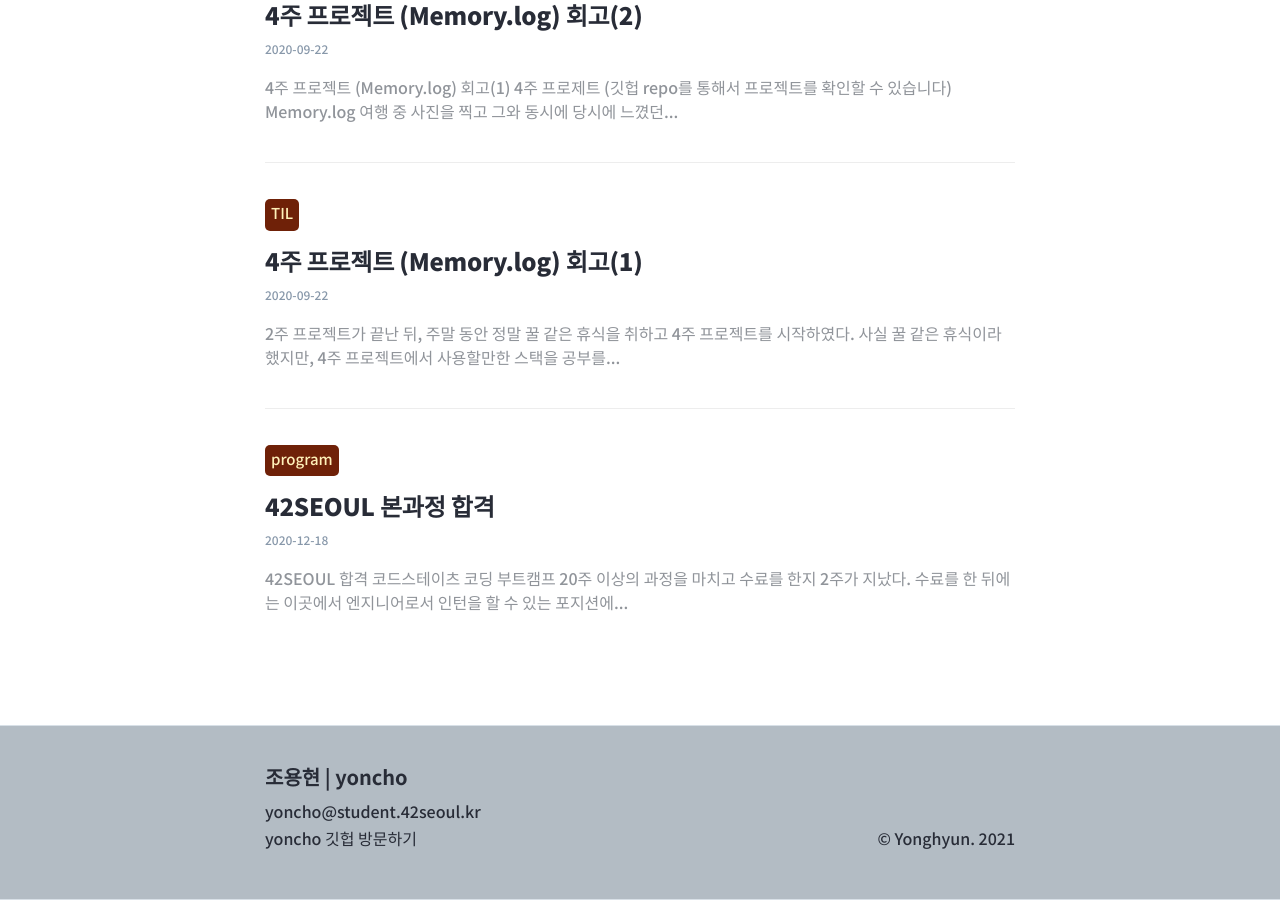
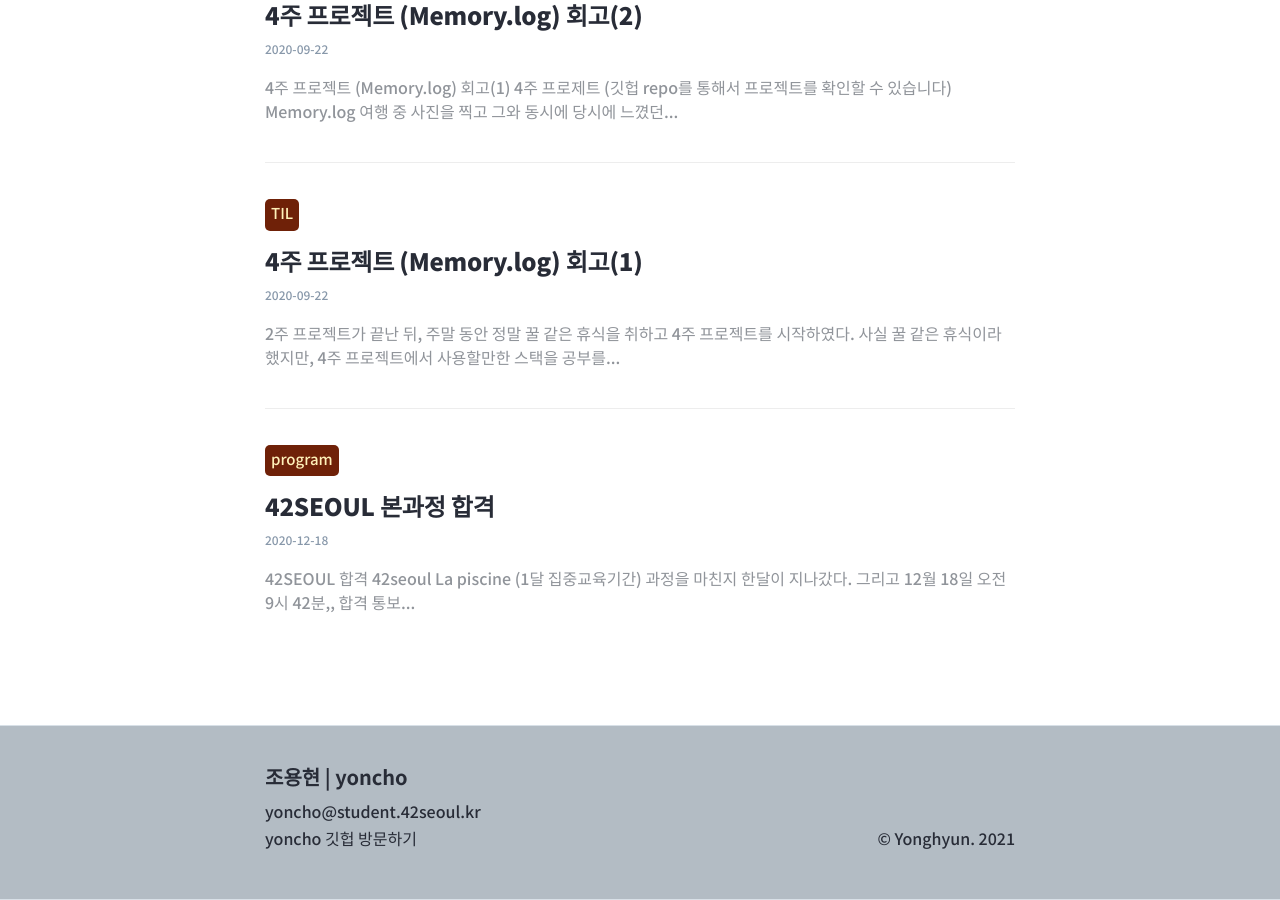
Before and after one commit to yoncho/yoncho.github.io, a Jekyll site: the page built from REPORT/index.html, in a window 1280 px wide and 900 px high, scrolled down 588 px. Built offline with Jekyll 4.4.1, drawn with Linux system fonts in a browser that asks for light colours; some web fonts are replaced; some of the changed lines change nothing that is shown.

Commit message:
2021.01.18

```diff
--- a/REPORT/1_2020.09.22.md
+++ b/REPORT/1_2020.09.22.md
@@ -1,7 +1,7 @@
 ---
 layout: post
 title: 42SEOUL 본과정 합격
-subtitle: d
+subtitle: programmer training course _ from école42 france
 type: "program"
 createDate: "2020-12-18"
 report: true
@@ -11,30 +11,54 @@ post-header: false
 header-img: ""
 order: 1
 ---
+![42-SEOUL](https://user-images.githubusercontent.com/44021629/104856396-d4126680-5955-11eb-91b4-e8ba6090ae54.jpg)
 
 ## 42SEOUL 합격
 
-코드스테이츠 코딩 부트캠프 20주 이상의 과정을 마치고 수료를 한지 2주가 지났다.
-수료를 한 뒤에는 이곳에서 엔지니어로서 인턴을 할 수 있는 포지션에 지원을 하였다.
+42seoul La piscine (1달 집중교육기간) 과정을 마친지 한달이 지나갔다.
+그리고 12월 18일 오전 9시 42분,, 합격 통보 이메일이 도착했다.
+42seoul 본과정에 **최종 합격** 을 했다.
 
-### 지원과정은?
+### 본과정 합격과정은?
 
-1. 서류 및 과제전형
-2. 1차면접(기술 및 과제)
-3. 대표면접
+1. 1차. 42seoul 온라인 테스트
+2. 2차. 42seoul La piscine 등록
+3. 3차. 42seoul La piscine 진행
+4. 42seoul 본과정 등록
+5. 42seoul 본과정 진행
 
-지원과정은 이렇게 크게는 3단계로 있었고, 2주 정도 걸렸던 것 같다.
+온라인 테스트부터 본과정 이수까지는 이렇게 크게는 5단계로 있다.
+나는 3기 1차여서 3기 2차 La piscine이 끝나고 3기 본과정이 발표되기 때문에,,
+3기 1차 La piscine 시작일로부터 합격메일이 온날까진 40일 정도가 걸렸다.
 
-1차면접에서는 과제에 대한 인터뷰로만 진행이 될줄 알았는데, 기술면접도 섞여있었다.
-다행히도 부트캠프를 수료한 뒤에, 그동안 많은 개념들이 짧은 시간에 한꺼번에 들어와서 섞여있었고 잘 이해하지못하고 넘어갔던 개념들도 있었는데, 그런 부분들을 차근차근
-정리하며 공부하는 시간을 갖고 있었는데 꽤 도움이 되었었다.
+1차 온라인 테스트에는 가벼운 알고리즘 문제가 우릴 기다리고있다.
+비전공자들도 충분히 풀 수 있는 알고리즘 문제였고,
+테스트는 2개의 유형의 문제를 풀어야하는데
+각각 10 level 이상씩 풀어야 온라인 테스트 합격을 할 수 있는 것으로 추측된다.
 
-하지만 설명을 할 때 매끄럽지 못하게 설명을 하여 아쉬웠던 부분도 많았기때문에 기대하지말자..라고 생각했지만 다행히도 1차면접을 통과하고, 이어 합격하게 되었다.
+1차 온라인 테스트가 통과되면 La piscine을 진행할 기간을 선택한다.
+*한 기수에는 1차, 2차 두 그룹으로 나눠서 La piscine이 진행된다.
+그럼 자신이 하고싶은 기간에 한달 집중과정이 진행된다.
+
+한달 집중과정은 개발환경은 mac os이며 shell과 c언어로 문제를 해결해가는 과정으로, 매주 금요일에는 exam(시험)을 봐야하고, 매주 토,일은 선택적인 Rush(랜덤 팀 매칭 그룹 과제)를 진행할 수 있다.
+맨 마지막주 금요일에는 La piscine의 마지막날이자 final exam(최종 평가 시험)이 있다.
+*대략 본과정 온 사람들을 조사를 해보면,, 평균적으로 La piscine때 level은 6 이상이고, (가끔 level 5이신분도 계신다),, exam중에서 final exam이 중요한 것 같다.
+어디까지나 개인적인 의견이다.*
+
+본과정을 현재 진행중에 있지만, La piscine과 본과정을 경험하면서 느낀건..
+école42 프랑스가 운영중인 42프로그램이 정말 좋은 프로그램인건 확실하다.
+동료학습과 정말 잘 짜여진 소프트웨어적 서브젝트들이 우리의 역량을 높여주며.
+특히, 동료학습으로 만나게되는 42seoul 과정을 같이 하고있는 분들과의 대화는
+정말 유익한 경험이자 삶에서 좋은 조언이된다.
+쉽게 경험할 수 없는 경험이다 !!
+많은 분들이 42seoul에서 개발자의 길을 걷길,,😀
+
 
 <hr>
 
-앞으로 4개월 동안 **COE** 로 근무를 하며, 더 많은 성장을 할 것을 기대하며 일을 하면서도 개인공부 (블로깅.. 알고리즘.. 개념공부.. 등) 를 게을리하지않도록 노력할 것이다.
+열심히 본과정을 파헤쳐나가 이너서클을 돌파해서
+인공지능 파트를 공부하고싶다.
+**오늘도 홧팅 !!**
 
-**빠샤!!!**
 
-<code> 오늘도 여기까지 !!</code>
+<code>#42seoul #3rd_cadet #lee</code>
--- a/_includes/head.html
+++ b/_includes/head.html
@@ -1,7 +1,7 @@
 <head>
   <meta charset="UTF-8" />
   <meta name="viewport" content="width=device-width, initial-scale=1.0" />
-
+  <link href="/img/favicon.ico" rel="shortcut icon" type="image/x-icon">
   <title>{{ page.title }}</title>
 
 
```
Also changed, not shown: img/favicon.ico.
